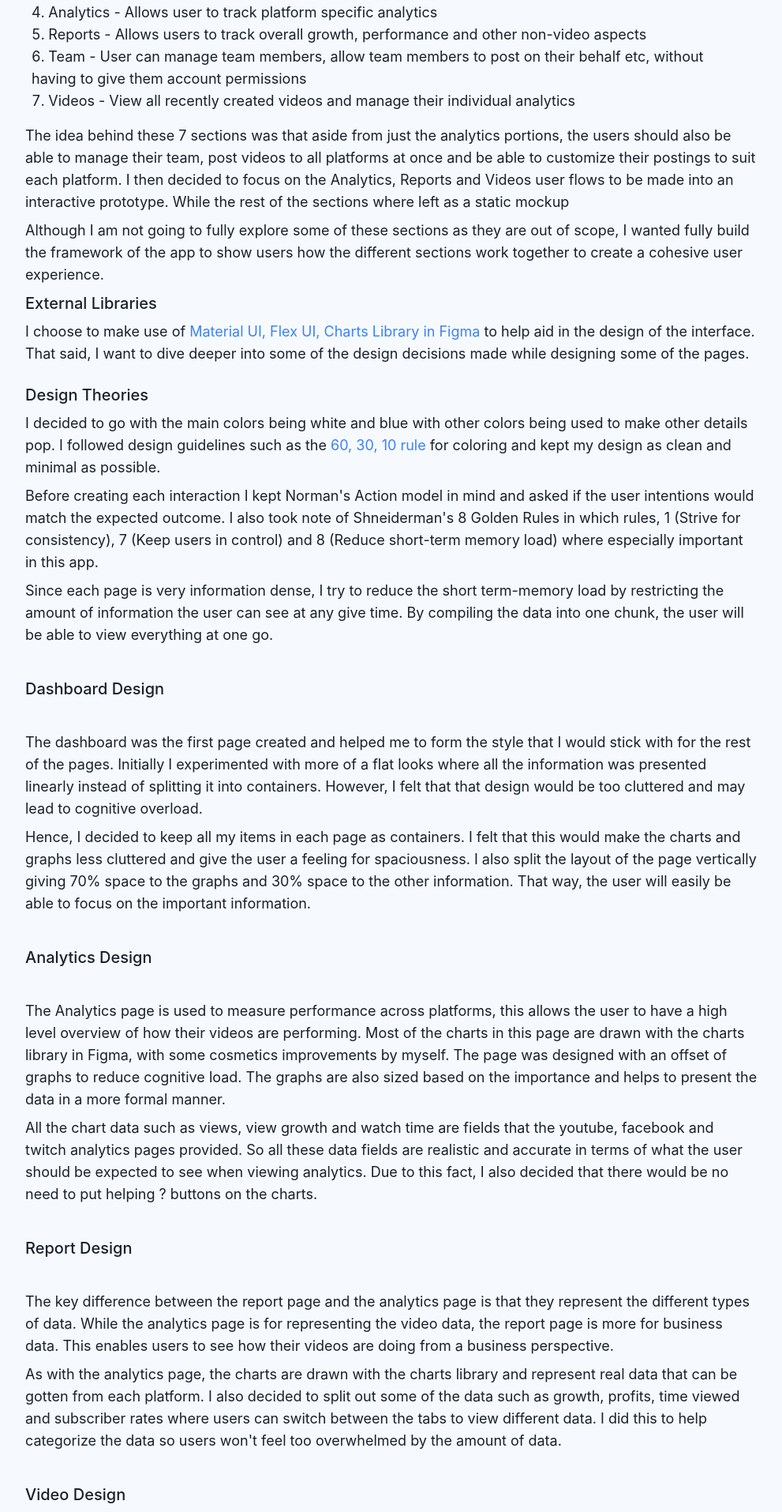
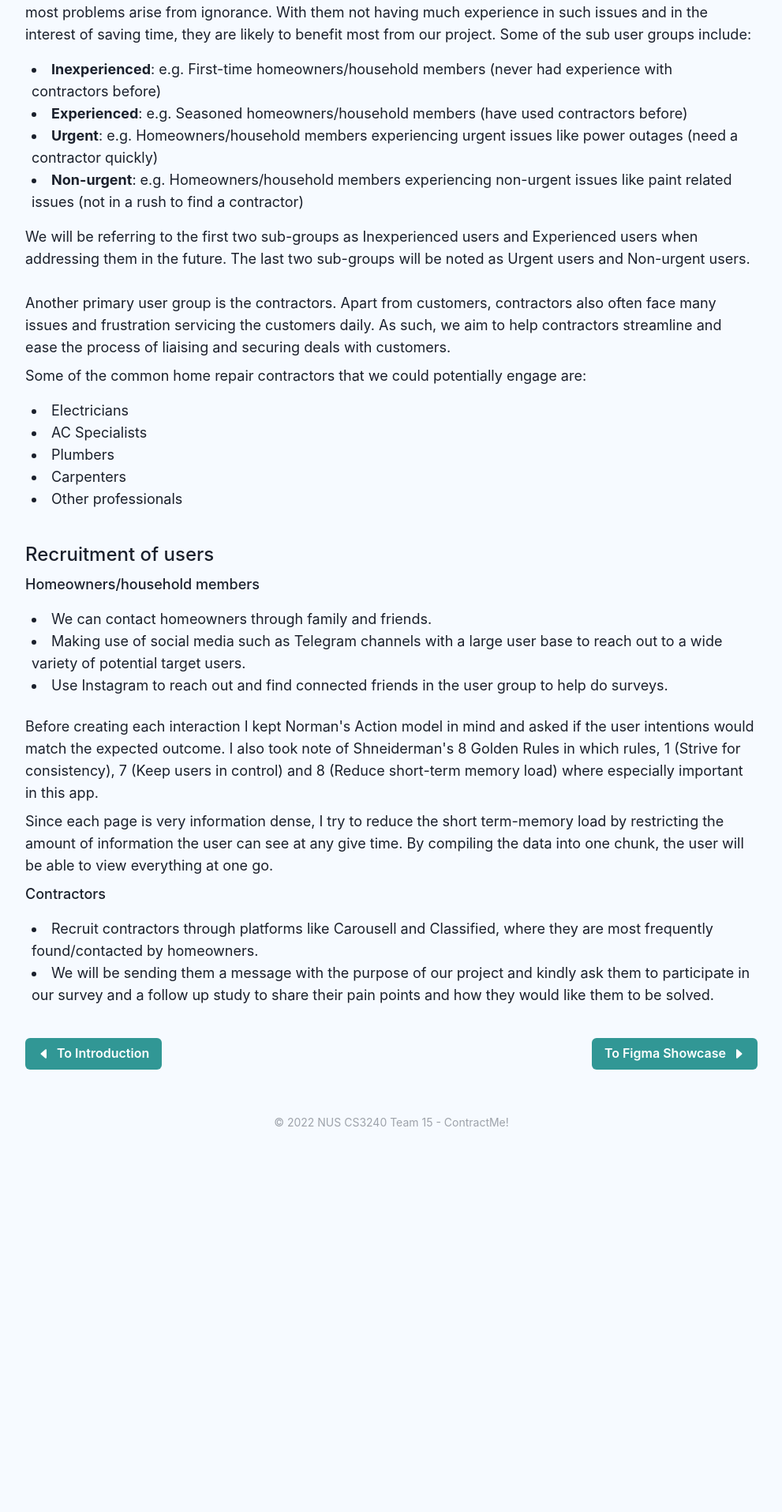
Before and after one commit to ong6/ContractMe, a Next.js app: page /userResearch in a window 1280 px wide. Shown: the part 246-2160 px from the top of the page at 79% size, without its empty margins (144-1135 px from the left). After the commit the page ends 1709 px from the top, so only its background shows below. Built offline with nearby package versions, Linux system fonts and the light colour scheme.

Commit message:
Update G0

```diff
--- a/pages/userResearch.js
+++ b/pages/userResearch.js
@@ -15,94 +15,55 @@ export default function Home() {
         <div className={styles.container}>
             <Head>
                 <title>User Research | ContractMe</title>
-                <meta name="description" content="ContractMe" />
+                <meta name="description" content="User Research | ContractMe" />
                 <link rel="icon" href="/favicon.png" />
             </Head>
             <div className="">
                 <Section delay={0.1}>
                     <div className="mt-6 text-lg">
-                        <div className="text-2xl font-medium">User Research</div>
+                        <div className="text-3xl font-medium">User Study Recruitment Plan</div>
+                        <div className="mt-2 text-2xl font-medium">User Identification - (Primary Users)</div>
                         <div className="mt-2 text-lg">
-                            While working on the High-Fi prototype, I choose to split my
-                            sidebar mockup into the following sections:
+                            We aim to help homeowners/household members who may lack experience handling household problems before or find it inconvenient to source for contractors when they need one. We have identified them as they are a group that might have the most pain points going through the home-repair process. As aforementioned, most problems arise from ignorance. With them not having much experience in such issues and in the interest of saving time, they are likely to benefit most from our project. Some of the sub user groups include:
                         </div>
-                        <ol className="px-2 py-4 text-lg list-decimal list-inside">
-                            <li className="li">Dashboard - Landing page for the user</li>
-                            <li className="li">
-                                Messages - Allows user to chat with team members
+                        <ol className="px-2 py-4 text-lg list-disc list-inside">
+                            <li className="li"><b>Inexperienced</b>: e.g. First-time homeowners/household members (never had experience with contractors before)</li>
+                            <li className="li"><b>Experienced</b>: e.g. Seasoned homeowners/household members (have used contractors before)
                             </li>
-                            <li className="li">
-                                Templates - Easy way for users to post videos across multiple
-                                platforms
+                            <li className="li"><b>Urgent</b>: e.g. Homeowners/household members experiencing urgent issues like power outages (need a contractor quickly)
                             </li>
-                            <li className="li">
-                                Analytics - Allows user to track platform specific analytics
-                            </li>
-                            <li className="li">
-                                Reports - Allows users to track overall growth, performance and
-                                other non-video aspects
-                            </li>
-                            <li className="li">
-                                Team - User can manage team members, allow team members to post
-                                on their behalf etc, without having to give them account
-                                permissions
-                            </li>
-                            <li className="li">
-                                Videos - View all recently created videos and manage their
-                                individual analytics
+                            <li className="li"><b>Non-urgent</b>: e.g. Homeowners/household members experiencing non-urgent issues like paint related issues (not in a rush to find a contractor)
                             </li>
                         </ol>
                         <div className="div">
-                            The idea behind these 7 sections was that aside from just the
-                            analytics portions, the users should also be able to manage their
-                            team, post videos to all platforms at once and be able to
-                            customize their postings to suit each platform. I then decided to
-                            focus on the Analytics, Reports and Videos user flows to be made
-                            into an interactive prototype. While the rest of the sections
-                            where left as a static mockup
+                            We will be referring to the first two sub-groups as Inexperienced users and Experienced users when addressing them in the future. The last two sub-groups will be noted as Urgent users and Non-urgent users.
+                            <br /><br />
+                            Another primary user group is the contractors. Apart from customers, contractors also often face many issues and frustration servicing the customers daily. As such, we aim to help contractors streamline and ease the process of liaising and securing deals with customers.
                         </div>
                         <div className="mt-2">
-                            Although I am not going to fully explore some of these sections as
-                            they are out of scope, I wanted fully build the framework of the
-                            app to show users how the different sections work together to
-                            create a cohesive user experience.
+                            Some of the common home repair contractors that we could potentially engage are:
                         </div>
-                        <div className="mt-2 text-xl font-medium">External Libraries</div>
-                        <div className="mt-2">
-                            I choose to make use of
-                            <a href="https://mui.com/" className="text-blue-500">
-                                {" Material UI"}
-                            </a>
-                            <a
-                                href="https://www.figma.com/community/file/1088418504991825797"
-                                className="text-blue-500">
-                                {", Flex UI"}
-                            </a>
-                            <a
-                                href="https://chartplugin.com/index.html"
-                                className="text-blue-500">
-                                {", Charts Library in Figma "}
-                            </a>
-                            to help aid in the design of the interface. That said, I want to
-                            dive deeper into some of the design decisions made while designing
-                            some of the pages.
-                        </div>
+                        <ol className="px-2 py-4 text-lg list-disc list-inside">
+                            <li className="li">Electricians</li>
+                            <li className="li">AC Specialists</li>
+                            <li className="li">Plumbers</li>
+                            <li className="li">Carpenters</li>
+                            <li className="li">Other professionals</li>
+                        </ol>
                     </div>
                 </Section>
-                <Section delay={0.2}>
+                <Section delay={0.5}>
                     <div className="mt-6 text-lg">
-                        <div className="text-xl font-medium">Design Theories</div>
-                        <div className="mt-2 text-lg">
-                            I decided to go with the main colors being white and blue with
-                            other colors being used to make other details pop. I followed
-                            design guidelines such as the{" "}
-                            <a
-                                href="https://www.saralynnbrennan.com/blog/the-60-30-10-design-rule#:~:text=What%20is%20the%2060%2D30,10%25%20should%20be%20an%20accent."
-                                className="text-blue-500">
-                                60, 30, 10 rule
-                            </a>{" "}
-                            for coloring and kept my design as clean and minimal as possible.
+                        <div className="text-2xl font-medium">Recruitment of users</div>
+                        <div className="mt-2 text-lg font-medium">
+                            Homeowners/household members
                         </div>
+                        <ol className="px-2 py-4 text-lg list-disc list-inside">
+                            <li className="li">We can contact homeowners through family and friends.
+                            </li>
+                            <li className="li">Making use of social media such as Telegram channels with a large user base to reach out to a wide variety of potential target users.</li>
+                            <li className="li">Use Instagram to reach out and find connected friends in the user group to help do surveys.</li>
+                        </ol>
                         <div className="mt-2 text-lg">
                             Before creating each interaction I kept Norman&apos;s Action model
                             in mind and asked if the user intentions would match the expected
@@ -117,129 +78,14 @@ export default function Home() {
                             the user can see at any give time. By compiling the data into one
                             chunk, the user will be able to view everything at one go.
                         </div>
-                    </div>
-                </Section>
-                <Section delay={0.2}>
-                    <div className="flex flex-col justify-center py-4 text-xl">
-                        <div className="text-xl font-medium">Dashboard Design</div>
-                        {/* <Image
-							src={dashboard_example}
-							alt="ContractMe"
-							placeholder="blur"
-							className="rounded-lg"
-						/> */}
-                    </div>
-                </Section>
-                <Section delay={0.3}>
-                    <div className="mt-6 text-lg">
-                        <div className="mt-2 text-lg">
-                            The dashboard was the first page created and helped me to form the
-                            style that I would stick with for the rest of the pages. Initially
-                            I experimented with more of a flat looks where all the information
-                            was presented linearly instead of splitting it into containers.
-                            However, I felt that that design would be too cluttered and may
-                            lead to cognitive overload.
+                        <div className="mt-2 text-lg font-medium">
+                            Contractors
                         </div>
-                        <div className="mt-2 text-lg">
-                            Hence, I decided to keep all my items in each page as containers.
-                            I felt that this would make the charts and graphs less cluttered
-                            and give the user a feeling for spaciousness. I also split the
-                            layout of the page vertically giving 70% space to the graphs and
-                            30% space to the other information. That way, the user will easily
-                            be able to focus on the important information.
-                        </div>
-                    </div>
-                </Section>
-                <Section delay={0.4}>
-                    <div className="flex flex-col justify-center py-4 text-xl">
-                        <div className="text-xl font-medium">Analytics Design</div>
-                        {/* <Image
-							src={analytics_example}
-							alt="ContractMe"
-							placeholder="blur"
-							className="rounded-lg"
-						/> */}
-                    </div>
-                </Section>
-                <Section delay={0.5}>
-                    <div className="mt-6 text-lg">
-                        <div className="mt-2 text-lg">
-                            The Analytics page is used to measure performance across
-                            platforms, this allows the user to have a high level overview of
-                            how their videos are performing. Most of the charts in this page
-                            are drawn with the charts library in Figma, with some cosmetics
-                            improvements by myself. The page was designed with an offset of
-                            graphs to reduce cognitive load. The graphs are also sized based
-                            on the importance and helps to present the data in a more formal
-                            manner.
-                        </div>
-                        <div className="mt-2 text-lg">
-                            All the chart data such as views, view growth and watch time are
-                            fields that the youtube, facebook and twitch analytics pages
-                            provided. So all these data fields are realistic and accurate in
-                            terms of what the user should be expected to see when viewing
-                            analytics. Due to this fact, I also decided that there would be no need to put helping ? buttons on the charts.
-                        </div>
-                    </div>
-                </Section>
-                <Section delay={0.6}>
-                    <div className="flex flex-col justify-center py-4 text-xl">
-                        <div className="text-xl font-medium">Report Design</div>
-                        {/* <Image
-							src={report_example}
-							alt="ContractMe"
-							placeholder="blur"
-							className="rounded-lg"
-						/> */}
-                    </div>
-                </Section>
-                <Section delay={0.7}>
-                    <div className="mt-6 text-lg">
-                        <div className="mt-2 text-lg">
-                            The key difference between the report page and the analytics page
-                            is that they represent the different types of data. While the
-                            analytics page is for representing the video data, the report page
-                            is more for business data. This enables users to see how their
-                            videos are doing from a business perspective.
-                        </div>
-                        <div className="mt-2 text-lg">
-                            As with the analytics page, the charts are drawn with the charts
-                            library and represent real data that can be gotten from each
-                            platform. I also decided to split out some of the data such as
-                            growth, profits, time viewed and subscriber rates where users can
-                            switch between the tabs to view different data. I did this to help
-                            categorize the data so users won&apos;t feel too overwhelmed by
-                            the amount of data.
-                        </div>
-                    </div>
-                </Section>
-                <Section delay={0.8}>
-                    <div className="flex flex-col justify-center py-4 text-xl">
-                        <div className="text-xl font-medium">Video Design</div>
-                        {/* <Image
-							src={video_example}
-							alt="ContractMe"
-							placeholder="blur"
-							className="rounded-lg"
-						/> */}
-                    </div>
-                </Section>
-                <Section delay={0.9}>
-                    <div className="mt-6 text-lg">
-                        <div className="mt-2 text-lg">
-                            Finally, we have the video page. This page can be used by creators
-                            to help manage their past videos, post new videos and view their
-                            current videos. The page shows which platforms users have posted
-                            to, the number of views each video got, the name and description
-                            of the videos in a list format. The list format was choose to
-                            allow of displaying of more details than a card format while being
-                            easier to sort through the date, views and other field.
-                        </div>
-                        <div className="mt-2 text-lg">
-                            Users can also view individual videos analytics from this page by
-                            clicking the three dots at the action area to open a small pop up
-                            menu.
-                        </div>
+                        <ol className="px-2 py-4 text-lg list-disc list-inside">
+                            <li className="li">Recruit contractors through platforms like Carousell and Classified, where they are most frequently found/contacted by homeowners.
+                            </li>
+                            <li className="li">We will be sending them a message with the purpose of our project and kindly ask them to participate in our survey and a follow up study to share their pain points and how they would like them to be solved. </li>
+                        </ol>
                     </div>
                 </Section>
                 <Section delay={0.7}>
```
Also changed, not shown: pages/index.js (+19 -4 lines).
